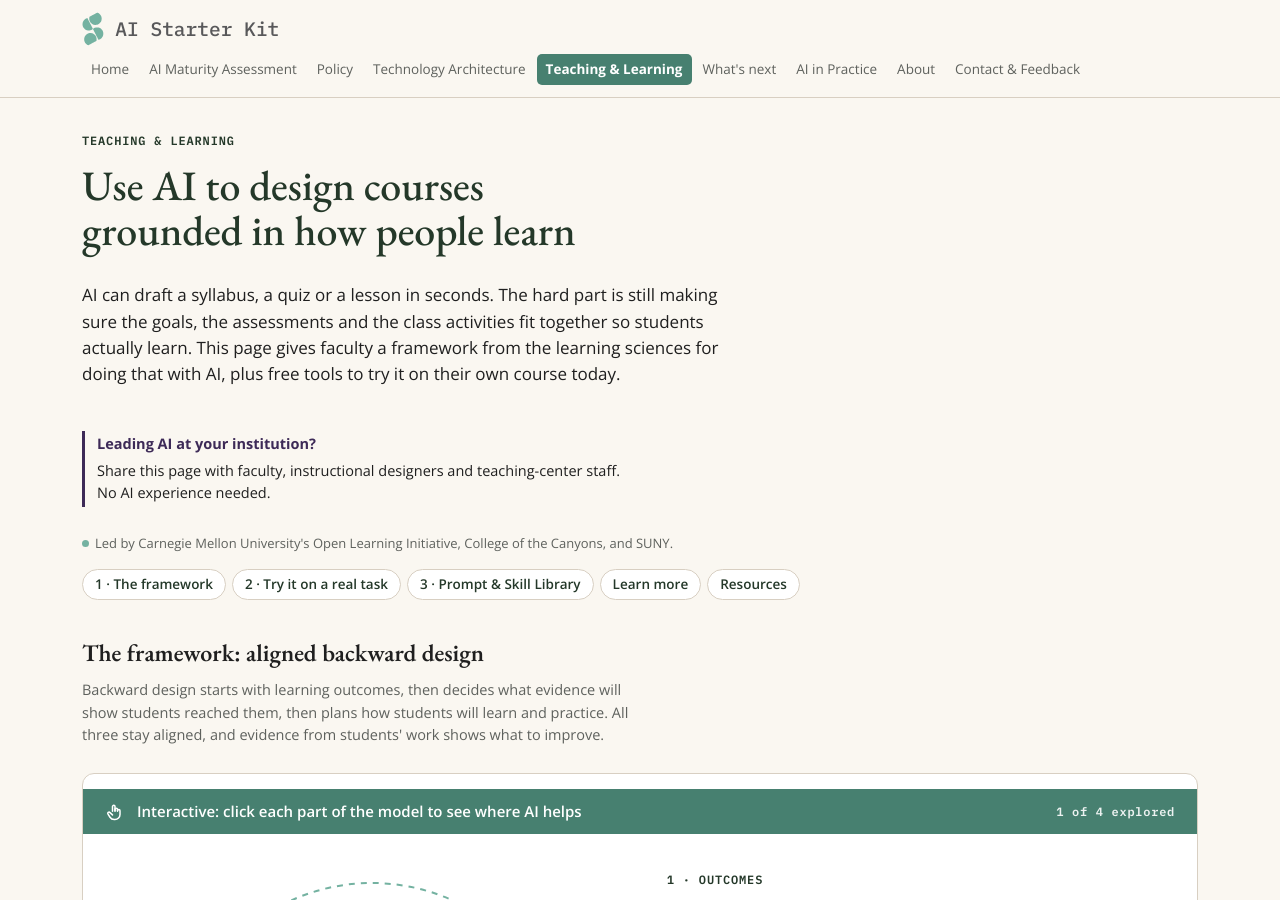
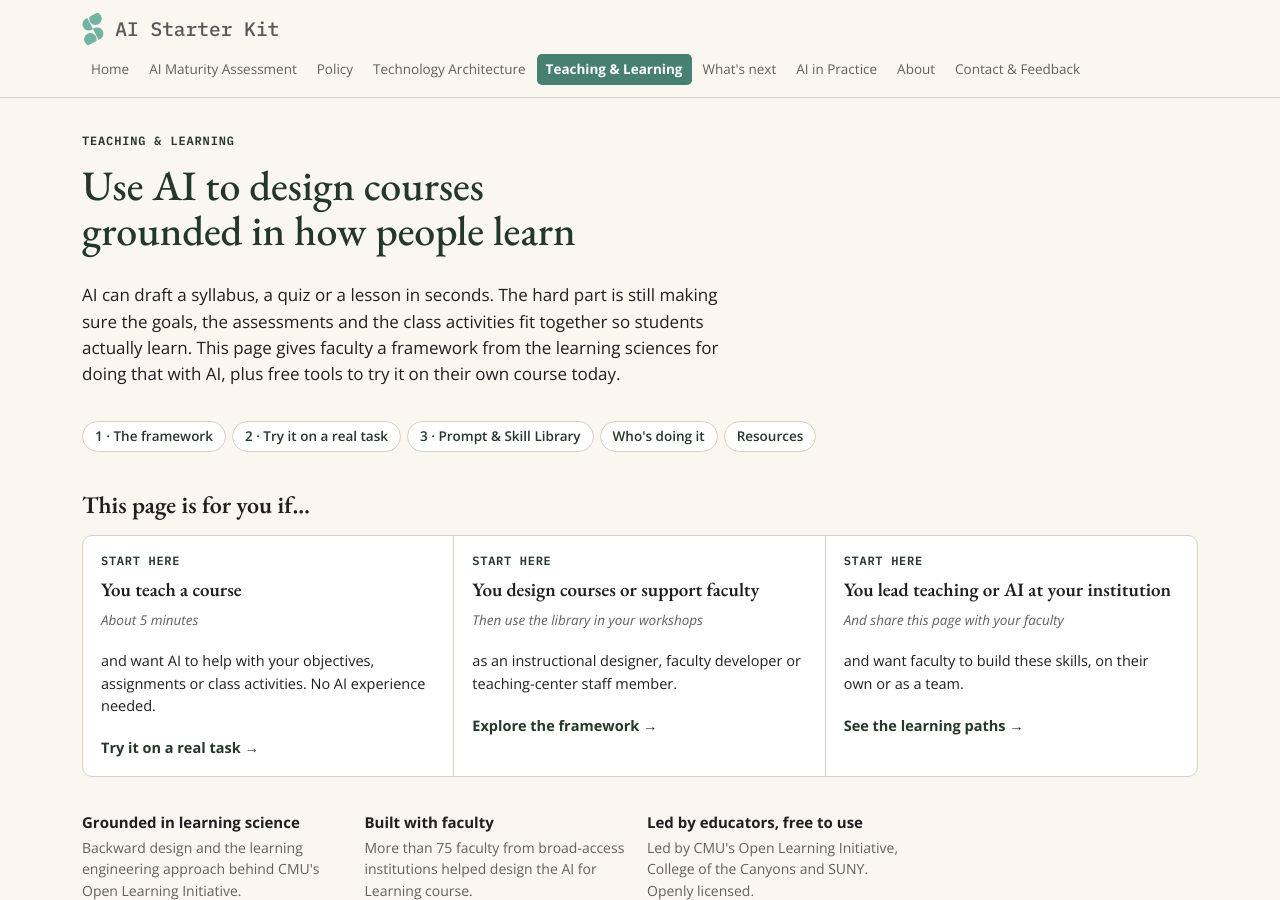
Before and after one commit to ai-starterkit/website, a Jekyll site: the page built from _pages/teaching-learning.md, in a window 1280 px wide and 900 px high. Built offline with Jekyll 4.4.1, drawn with Linux system fonts in a browser that asks for light colours; some of the changed text lies outside the part shown.

Commit message:
Update teaching-learning.md

```diff
--- a/_pages/teaching-learning.md
+++ b/_pages/teaching-learning.md
@@ -9,10 +9,40 @@ sections:
     kicker: Teaching & Learning
     heading: Use AI to design courses grounded in how people learn
     lead: AI can draft a syllabus, a quiz or a lesson in seconds. The hard part is still making sure the goals, the assessments and the class activities fit together so students actually learn. This page gives faculty a framework from the learning sciences for doing that with AI, plus free tools to try it on their own course today.
-    share_label: Leading AI at your institution?
-    share_text: Share this page with faculty, instructional designers and teaching-center staff. No AI experience needed.
-    credit: Led by Carnegie Mellon University's Open Learning Initiative, College of the Canyons, and SUNY.
     on_this_page_label: On this page
+  - type: cards
+    id: audience
+    style: learn
+    heading: This page is for you if…
+    items:
+      - title: You teach a course
+        text: and want AI to help with your objectives, assignments or class activities. No AI experience needed.
+        label: Start here
+        link_text: Try it on a real task →
+        link: "#tl-try-it"
+        details: About 5 minutes
+      - title: You design courses or support faculty
+        text: as an instructional designer, faculty developer or teaching-center staff member.
+        label: Start here
+        link_text: Explore the framework →
+        link: "#tl-framework"
+        details: Then use the library in your workshops
+      - title: You lead teaching or AI at your institution
+        text: and want faculty to build these skills, on their own or as a team.
+        label: Start here
+        link_text: See the learning paths →
+        link: "#tl-involved"
+        details: And share this page with your faculty
+  - type: cards
+    id: proof
+    style: criteria
+    items:
+      - title: Grounded in learning science
+        text: Backward design and the learning engineering approach behind CMU's Open Learning Initiative.
+      - title: Built with faculty
+        text: More than 75 faculty from broad-access institutions helped design the AI for Learning course.
+      - title: Led by educators, free to use
+        text: Led by CMU's Open Learning Initiative, College of the Canyons and SUNY. Openly licensed.
   - type: framework
     id: framework
     on_this_page: "1 · The framework"
@@ -23,9 +53,22 @@ sections:
     id: library
     on_this_page: "3 · Prompt & Skill Library"
   - type: cards
+    id: involved
+    style: criteria
+    on_this_page: Who's doing it
+    heading: Join faculty who are already doing this
+    subheading: Here's who is involved so far, and how to join them.
+    body: See how other broad-access institutions use AI on the [AI in Practice](ai-in-practice) page.
+    items:
+      - title: "700+"
+        text: faculty signed up for the AI for Learning course.
+      - title: "4 partners"
+        text: SUNY, the California Community Colleges, UNCF and CMU's Open Learning Initiative work together in the network.
+      - title: Jan 2027
+        text: The first cohort of campus teams starts the AI for Teaching and Learning Institute, then shares what it builds openly.
+  - type: cards
     id: learn-more
     style: learn
-    on_this_page: Learn more
     heading: Three ways to learn it
     items:
       - title: AI for Learning course
```
